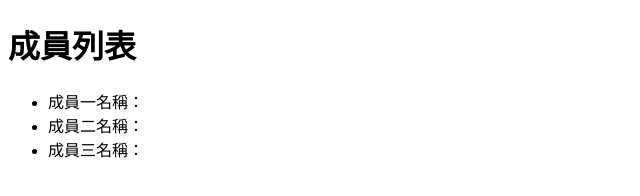
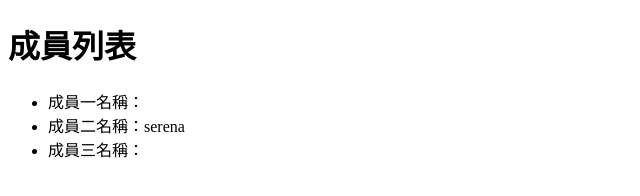
Before and after one commit to JiaYu0220/gitPractice4, a plain HTML site: page index.html in a window 1280 px wide. Shown: the full height of the page, 0-640 px from the left. Drawn offline with Linux system fonts and the light colour scheme.

Commit message:
修改成員二名字

```diff
--- a/index.html
+++ b/index.html
@@ -9,7 +9,7 @@
     <h1>成員列表</h1>
     <ul>
       <li>成員一名稱：</li>
-      <li>成員二名稱：</li>
+      <li>成員二名稱：serena</li>
       <li>成員三名稱：</li>
     </ul>
   </body>
```
